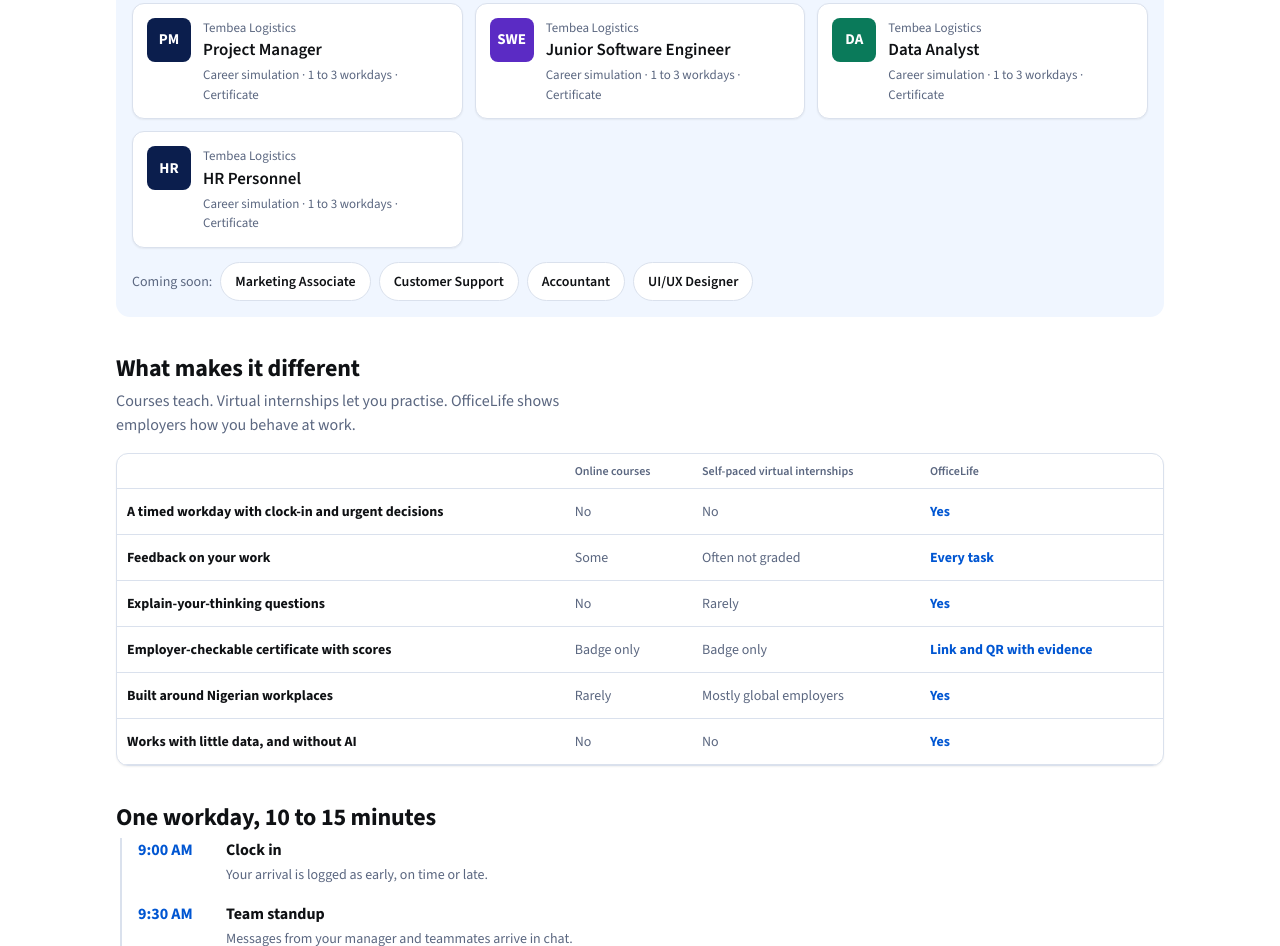
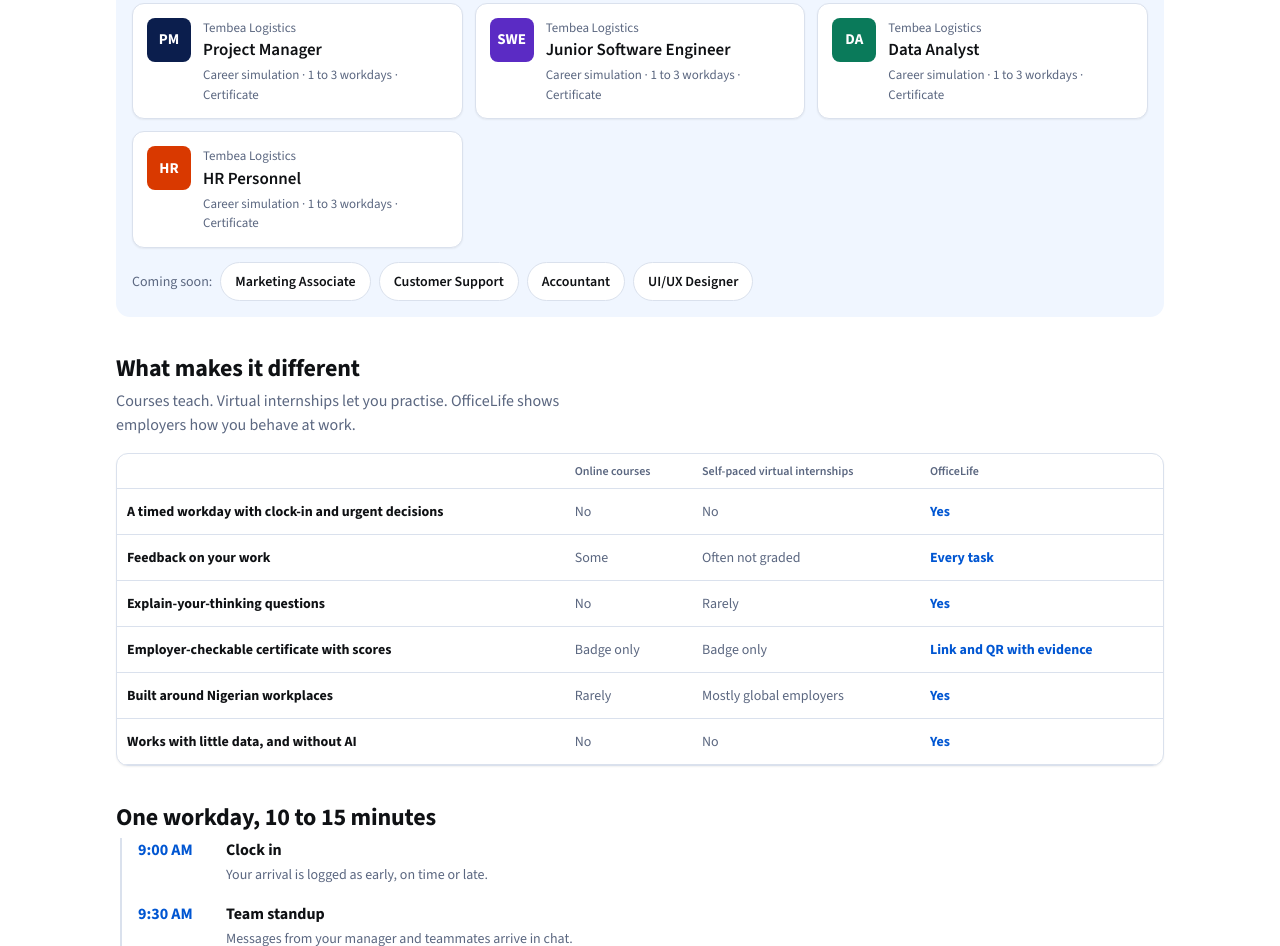
Before and after one commit to Jahpne/OfficeLife, a website: page index.html in a window 1280 px wide. Shown: the part 1065-2011 px from the top of the page. Drawn offline with nearby package versions, Linux system fonts and the light colour scheme.

Commit message:
Updating styles

```diff
--- a/css/style.css
+++ b/css/style.css
@@ -108,7 +108,7 @@
 .course{display:flex;gap:12px;align-items:flex-start;background:var(--surface);border:1px solid var(--line);border-radius:12px;padding:14px;text-align:left;width:100%;box-shadow:var(--shadow)}
 .course:hover{border-color:var(--blue)}
 .org{width:44px;height:44px;border-radius:8px;display:grid;place-items:center;color:#fff;font-weight:700;font-size:15px;flex:none;background:#0B1E4D}
-.org.v{background:#5B2BC4}.org.g{background:#0A7A5A}
+.org.v{background:#5B2BC4}.org.g{background:#0A7A5A}.org.h{background:#D93900}
 .course .o{font-size:13px;color:var(--ink2)}
 .course .n{font-size:17px;font-weight:600;line-height:1.3;margin:2px 0 4px}
 .course .m{font-size:13px;color:var(--ink2)}
```
